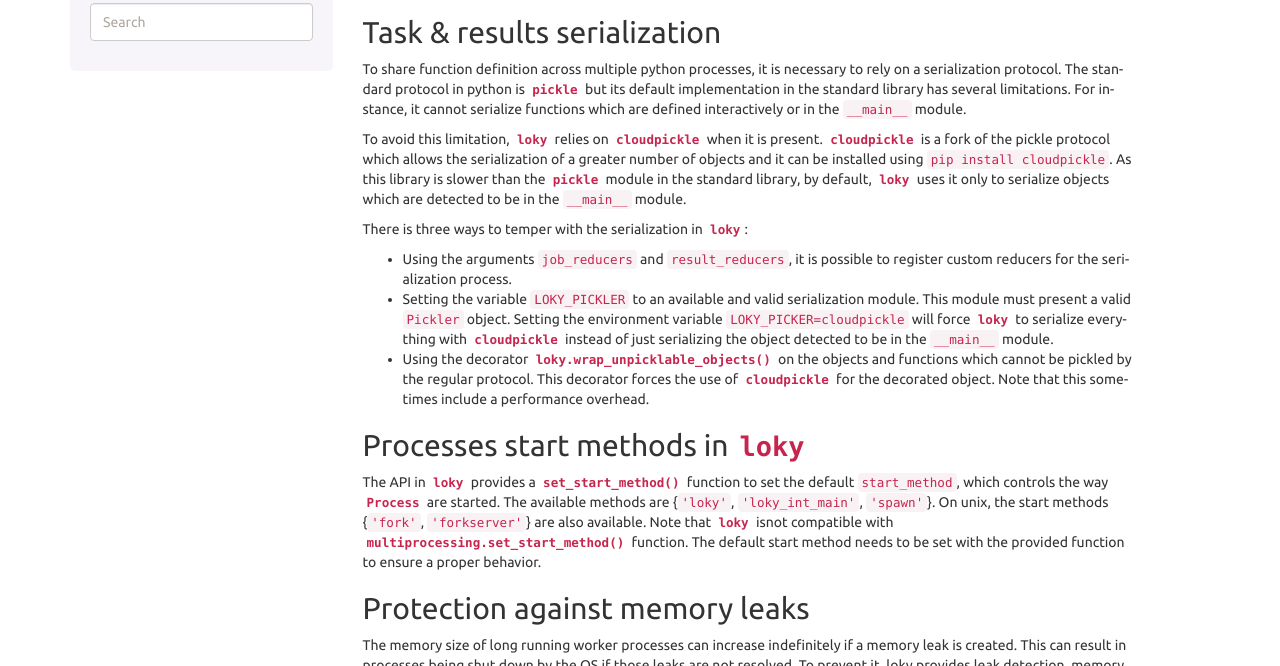
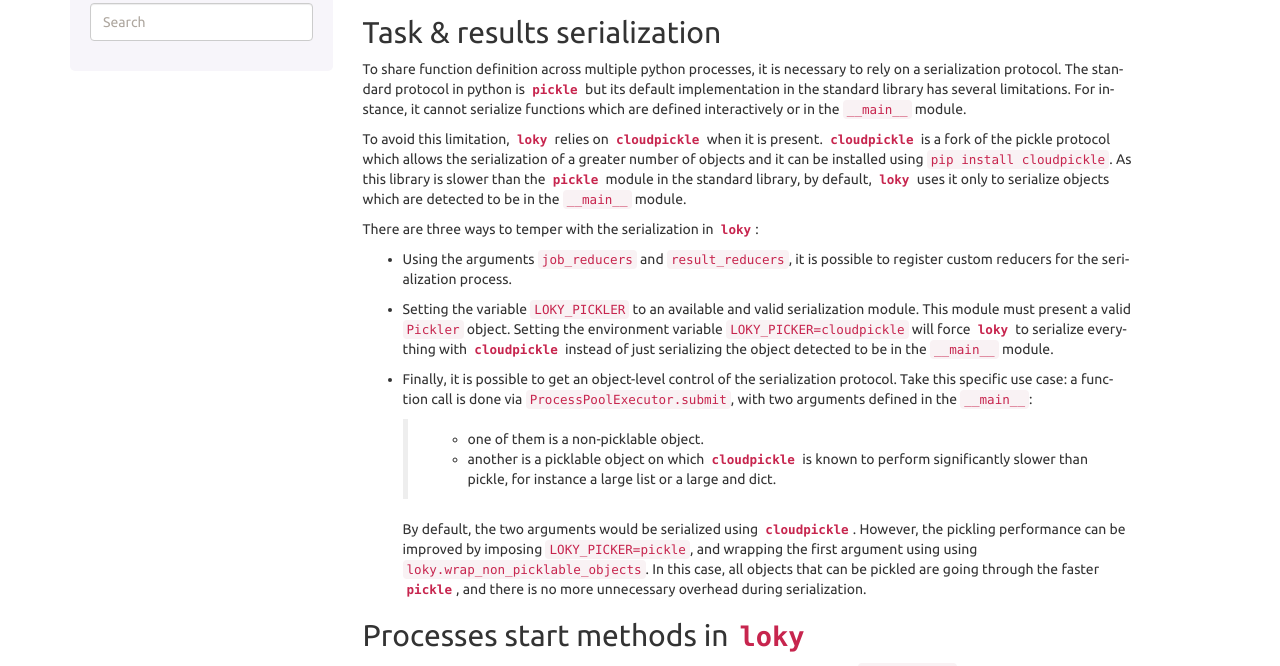
Before and after one commit to joblib/loky, a Sphinx documentation site: the page built from docs/API.rst, in a window 1280 px wide and 900 px high, cut to the strip 234-900 px from the top of the window. Built offline with Sphinx 7.4.7, drawn with Linux system fonts in a browser that asks for light colours; pages that are not in the unit, such as notebooks, are missing from menus.

Commit message:
DOC add a use case for cloudpickle wrapper

```diff
--- a/docs/API.rst
+++ b/docs/API.rst
@@ -13,12 +13,16 @@ To share function definition across multiple python processes, it is necessary t
 
 To avoid this limitation, :mod:`loky` relies on |cloudpickle| when it is present. |cloudpickle| is a fork of the pickle protocol which allows the serialization of a greater number of objects and it can be installed using :code:`pip install cloudpickle`. As this library is slower than the :mod:`pickle` module in the standard library, by default, :mod:`loky` uses it only to serialize objects which are detected to be in the :code:`__main__` module.
 
-There is three ways to temper with the serialization in :mod:`loky`:
+There are three ways to temper with the serialization in :mod:`loky`:
 
 - Using the arguments :code:`job_reducers` and :code:`result_reducers`, it is possible to register custom reducers for the serialization process.
 - Setting the variable :code:`LOKY_PICKLER` to an available and valid serialization module. This module must present a valid :code:`Pickler` object. Setting the environment variable :code:`LOKY_PICKER=cloudpickle` will force :mod:`loky` to serialize everything with |cloudpickle| instead of just serializing the object detected to be in the :code:`__main__` module.
-- Using the decorator :func:`loky.wrap_unpicklable_objects` on the objects and functions which cannot be pickled by the regular protocol. This decorator forces the use of |cloudpickle| for the decorated object. Note that this sometimes include a performance overhead.
+- Finally, it is possible to get an object-level control of the serialization protocol. Take this specific use case: a function call is done via :code:`ProcessPoolExecutor.submit`, with two arguments defined in the :code:`__main__`:
 
+    + one of them is a non-picklable object.
+    + another is a picklable object on which |cloudpickle| is known to perform significantly slower than pickle, for instance a large list or a large and dict.
+
+  By default, the two arguments would be serialized using |cloudpickle|. However, the pickling performance can be improved by imposing :code:`LOKY_PICKER=pickle`, and wrapping the first argument using using :code:`loky.wrap_non_picklable_objects`. In this case, all objects that can be pickled are going through the faster :mod:`pickle`, and there is no more unnecessary overhead during serialization.
 
 Processes start methods in :mod:`loky`
 -------------------------------------
```
